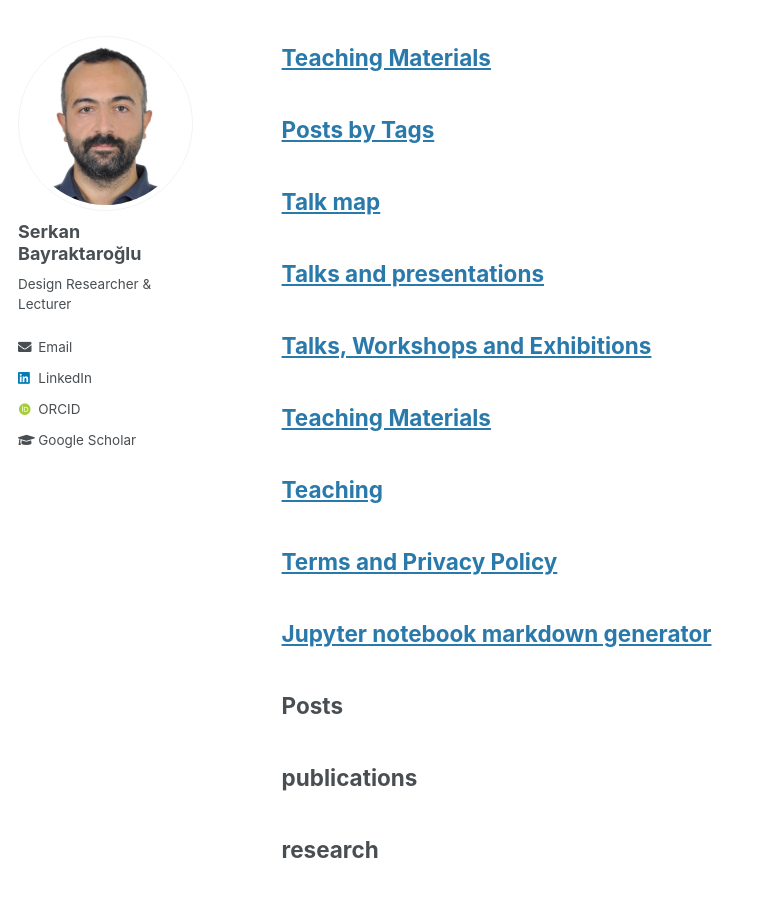
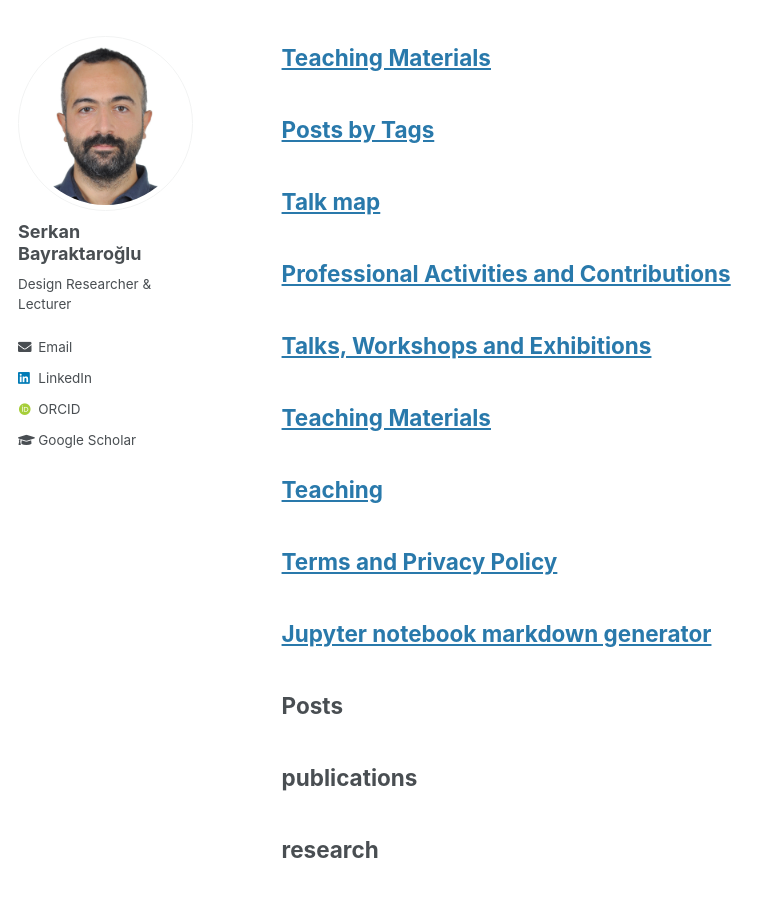
Before and after one commit to serkanbayraktaroglu/serkanbayraktaroglu.github.io, a Jekyll site: the page built from _pages/sitemap.md, in a window 1280 px wide and 900 px high, scrolled down 1992 px. Shown: the top 897 px of the window, without its empty margins (0-776 px from the left). Built offline with Jekyll 4.4.1, drawn with Linux system fonts in a browser that asks for light colours; some web fonts are replaced.

Commit message:
Update talks.html

```diff
--- a/_pages/talks.html
+++ b/_pages/talks.html
@@ -1,6 +1,6 @@
 ---
 layout: archive
-title: "Talks and presentations"
+title: "Professional Activities and Contributions"
 permalink: /talks/
 author_profile: true
 ---
```
